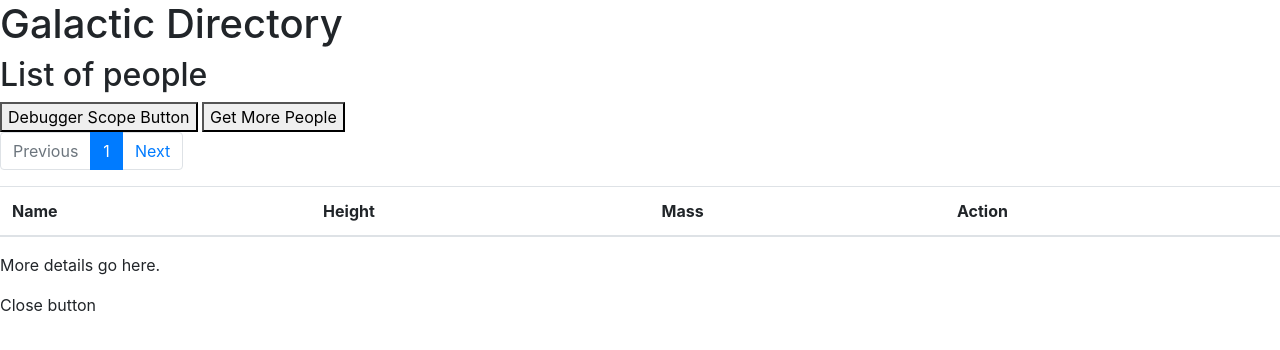
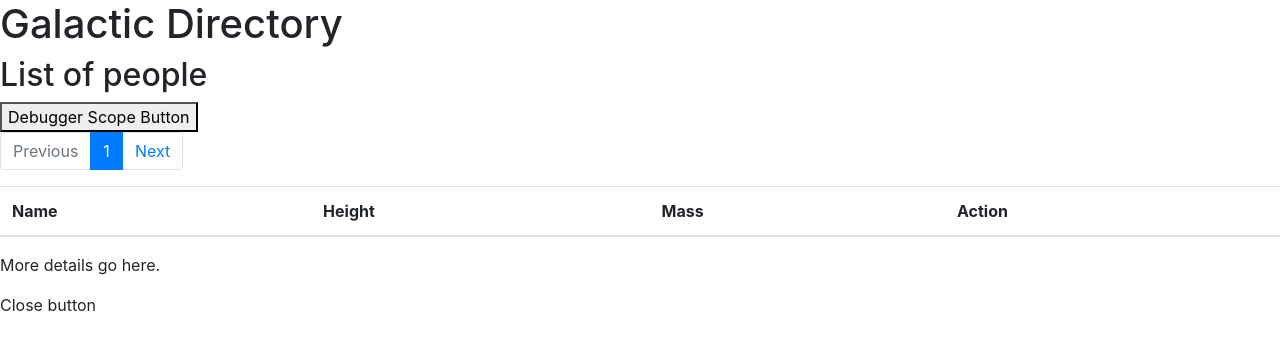
Before and after one commit to marclevetin/angularjs-star-wars, a website: page index.html in a window 1280 px wide. Drawn offline with nearby package versions, Linux system fonts and the light colour scheme; no server answers.

Commit message:
removed superflous get more data button

```diff
--- a/index.html
+++ b/index.html
@@ -13,7 +13,6 @@
         <h1>Galactic Directory</h1>
         <h2>List of people</h2>
         <button ng-click="printToConsole()">Debugger Scope Button</button>
-        <button ng-click="getMorePeople(lastFetchedPage)">Get More People</button>
         <!-- Table pagination -->
         <nav aria-label="People table navigation">
             <ul class="pagination">
```
